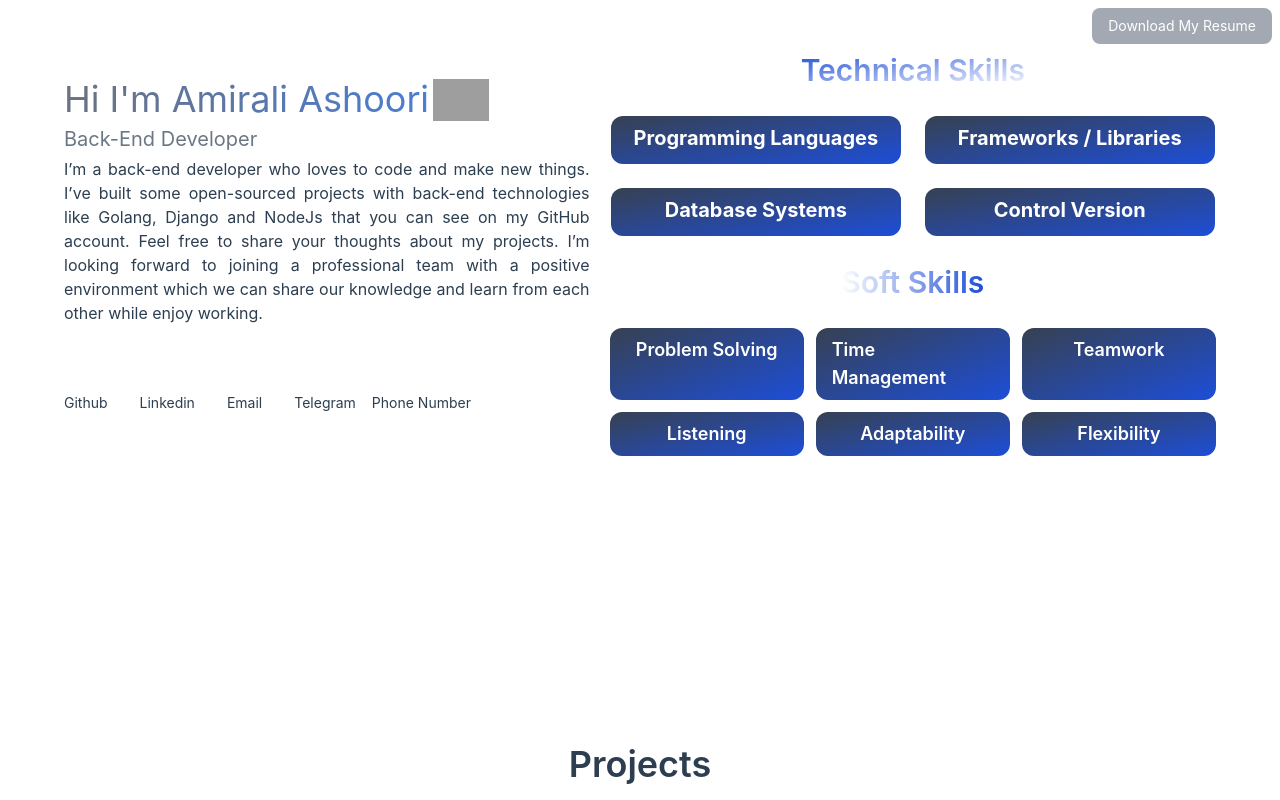
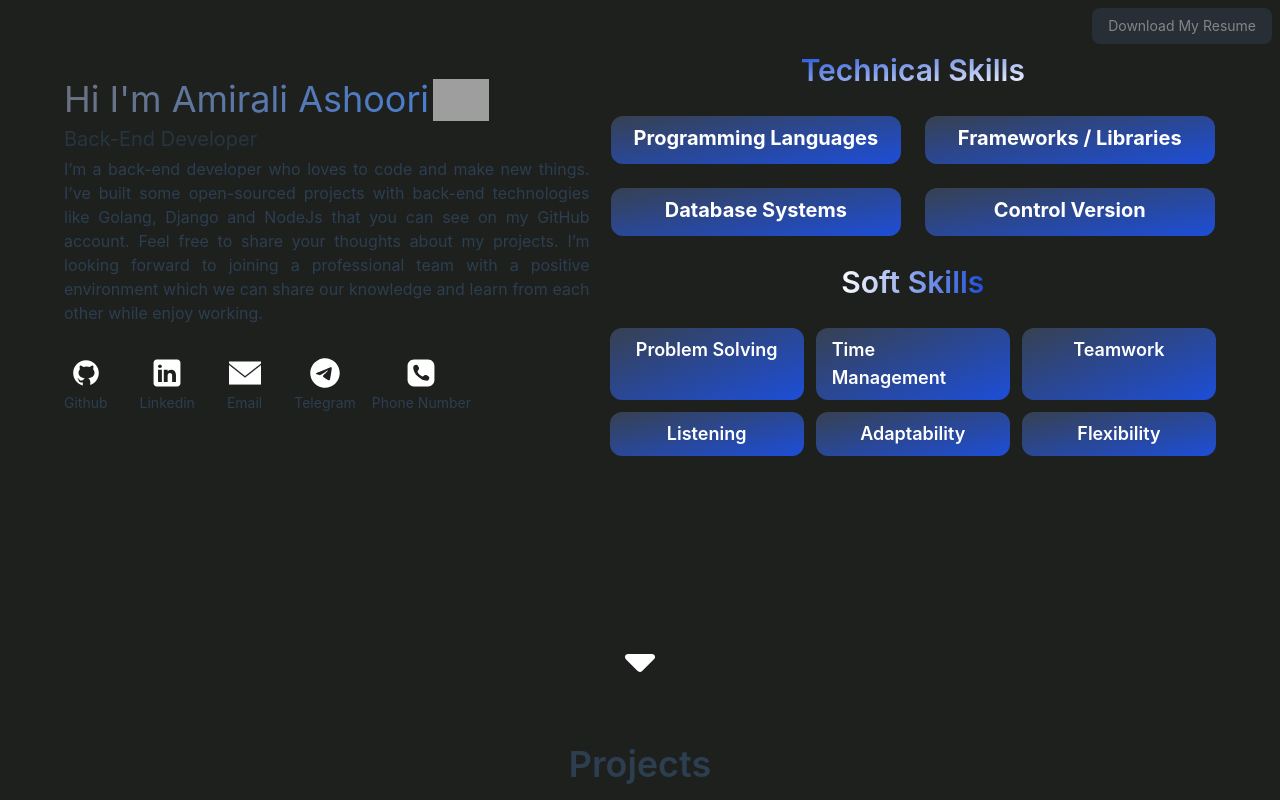
Before and after one commit to itisroach/portfolio-website, a Vue app: page / in a window 1280 px wide. Shown: the top 800 px of the page. Built offline with nearby package versions, Linux system fonts and the light colour scheme; grey boxes are pictures that could not be loaded.

Commit message:
fix background color

```diff
--- a/src/App.vue
+++ b/src/App.vue
@@ -16,7 +16,7 @@ AOS.init();
     <HeaderComp data-aos="fade-right" data-aos-duration="2000" />
     <Skills data-aos="fade-left" data-aos-duration="2000" />
   </section>
-  <div class="mt-72 flex justify-center items-center  relative">
+  <div class="lg:mt-72 mt-60 flex justify-center items-center  relative">
     <svg class="pointer" xmlns="http://www.w3.org/2000/svg" width="30" viewBox="0 0 320 512"><path fill="#ffffff" d="M137.4 374.6c12.5 12.5 32.8 12.5 45.3 0l128-128c9.2-9.2 11.9-22.9 6.9-34.9s-16.6-19.8-29.6-19.8L32 192c-12.9 0-24.6 7.8-29.6 19.8s-2.2 25.7 6.9 34.9l128 128z"/></svg>
   </div>
   <Projects />
--- a/src/assets/base.css
+++ b/src/assets/base.css
@@ -60,7 +60,7 @@
 
 body {
   color: var(--color-text);
-  background: var(--color-background);
+  background: #1E201E;
   transition:
     color 0.5s,
     background-color 0.5s;
```
